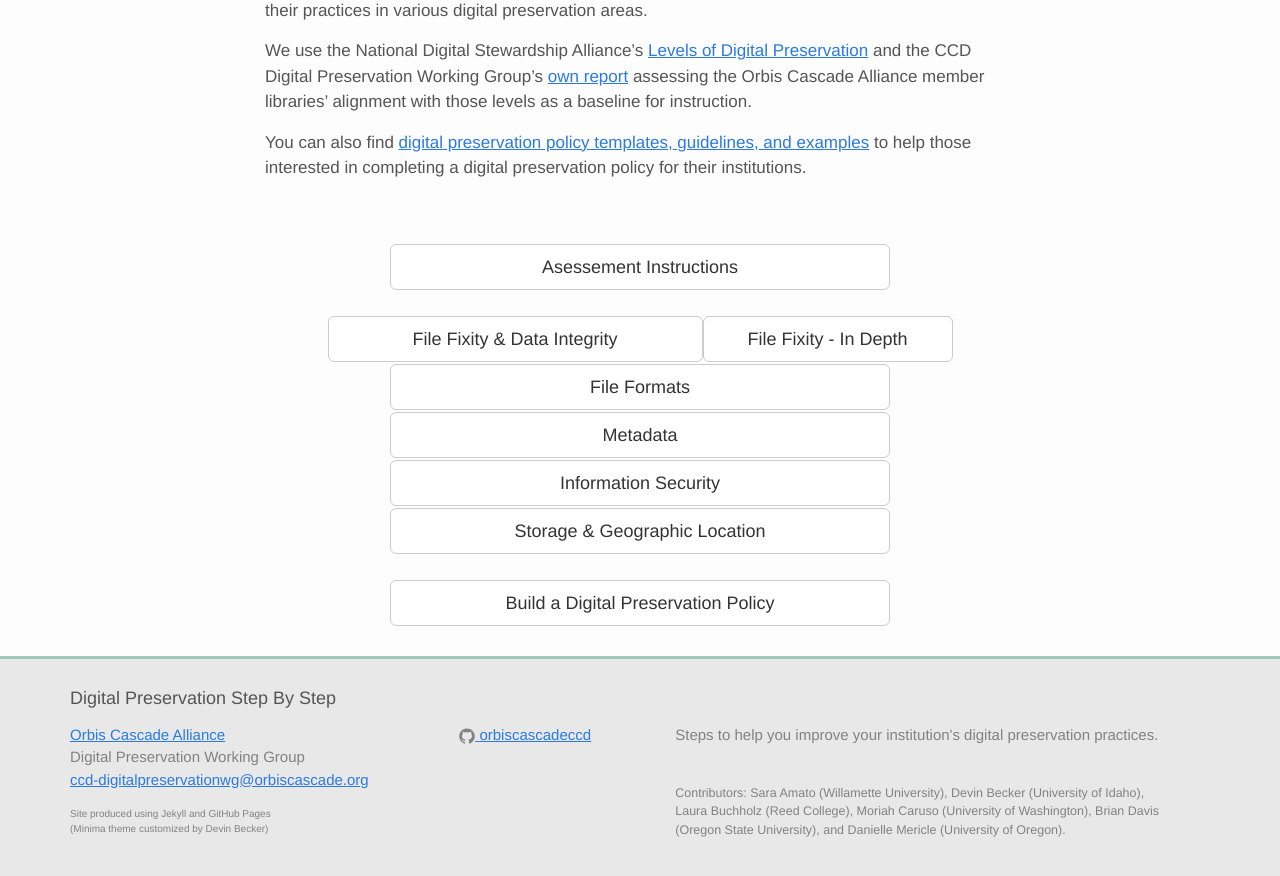
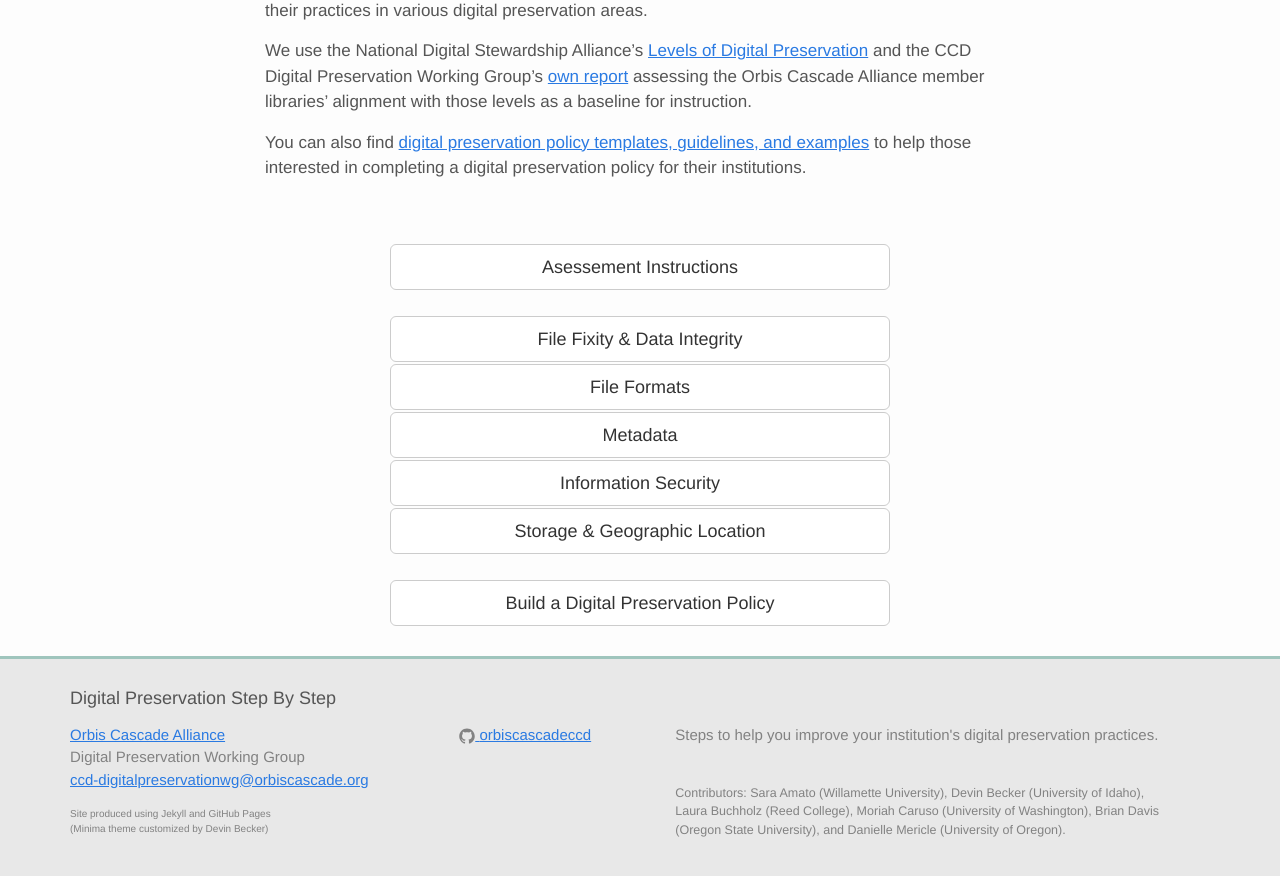
Before and after one commit to dcnb/digprezsteps, a Jekyll site: the page built from index.md, in a window 1280 px wide and 900 px high, scrolled down 643 px. Shown: the top 876 px of the window. Built offline with Jekyll 4.4.1, drawn with Linux system fonts in a browser that asks for light colours.

Commit message:
overided

```diff
--- a/_layouts/homepage.html
+++ b/_layouts/homepage.html
@@ -49,7 +49,7 @@ layout: default
         <br/>
 
 
- 	<a href="fixity.html"><button type="button" class="btn btn-default btn-lg centered col-md-6 col-md-offset-1">File Fixity &amp; Data Integrity</button></a><a href="fixity-deep.html"><button type="button" class="btn btn-default btn-lg centered col-md-4">File Fixity - In Depth</button></a>
+ 	<a href="fixity.html"><button type="button" class="btn btn-default btn-lg centered col-md-8 col-md-offset-2">File Fixity &amp; Data Integrity</button></a>
        <br><br>
 
 
```
